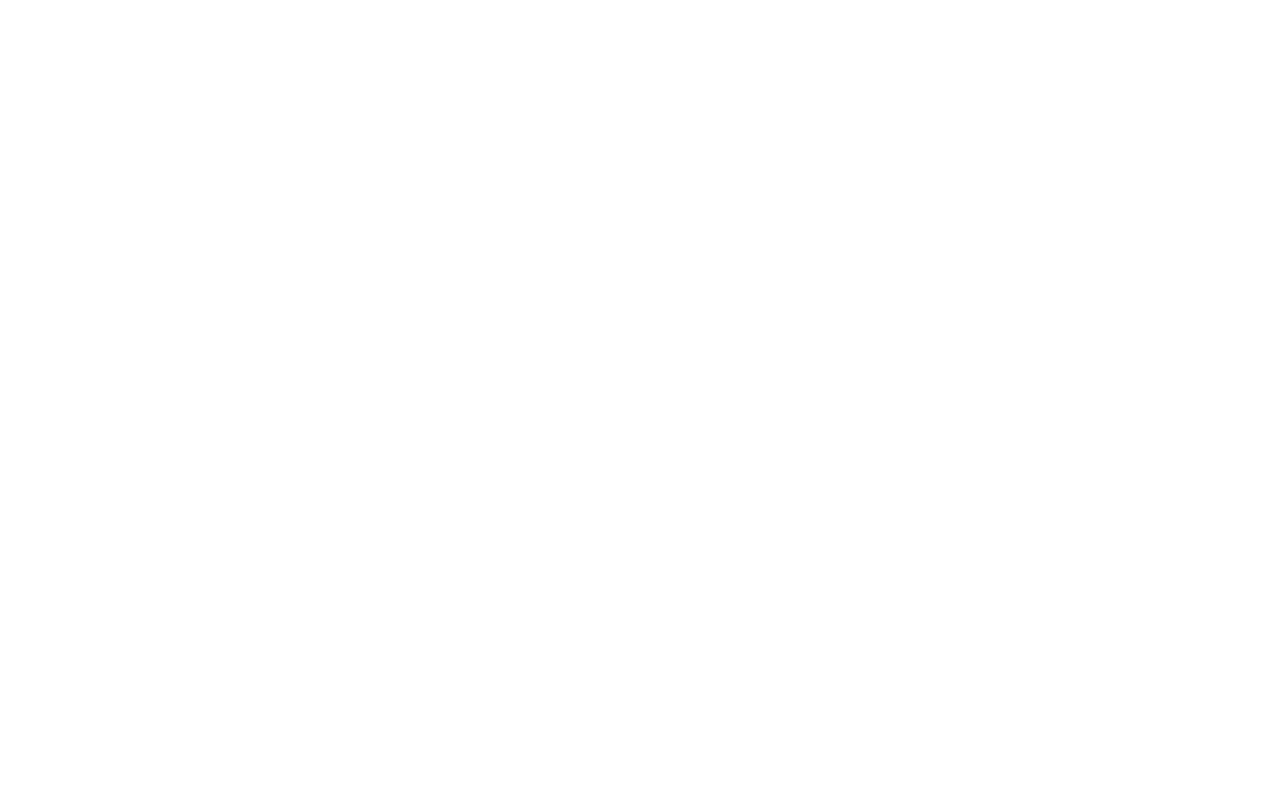
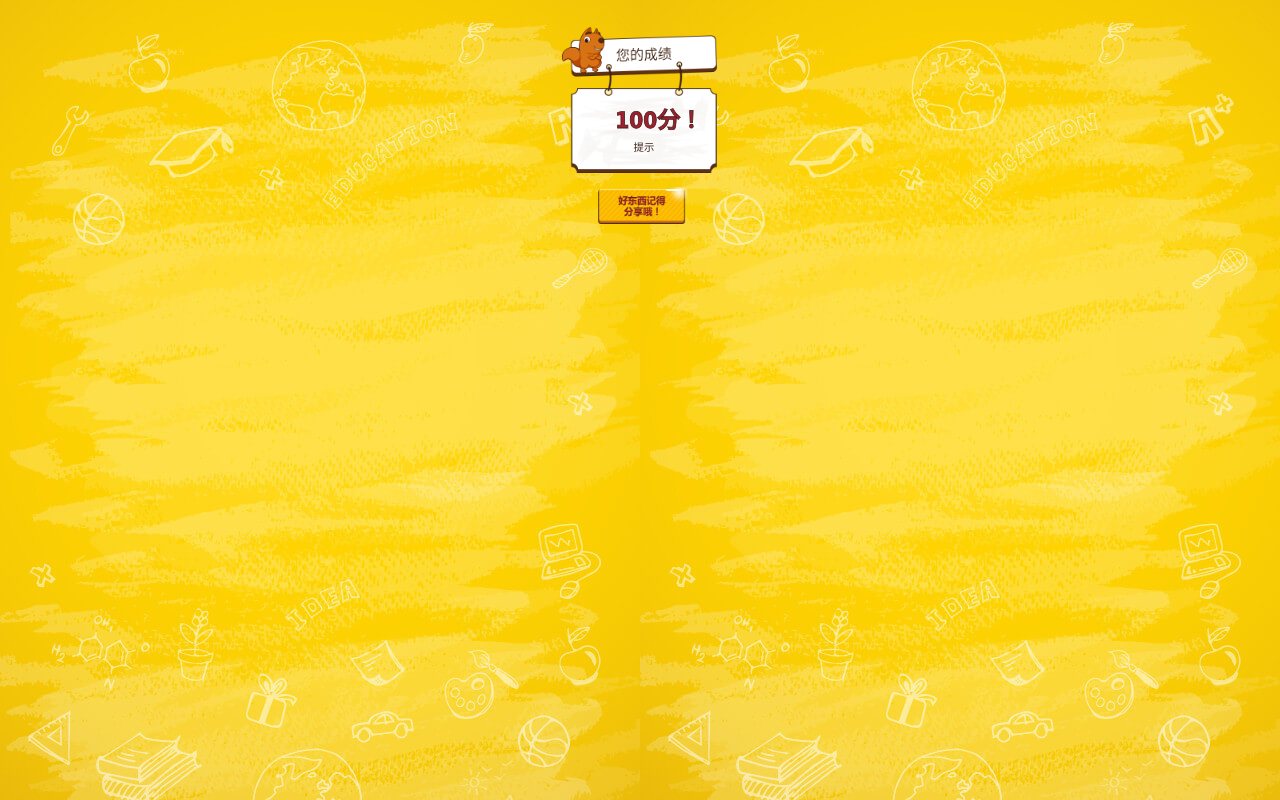
Before and after one commit to minghua233/cmh_fullstack, a Vue app in the folder vue/happy-fri/: page /score in a window 1280 px wide. Built offline with nearby package versions, Linux system fonts and the light colour scheme; the HTML template or start-up script is replaced by a standard one.

Commit message:
vuex 练习

```diff
--- a/vue/happy-fri/src/components/itemContainer.vue
+++ b/vue/happy-fri/src/components/itemContainer.vue
@@ -42,6 +42,12 @@
       <span
         class="next_item button_style"
         @click="nextItem"
+        v-if="itemNum < itemDetail.length"
+      ></span>
+      <span
+        class="submit_item button_style"
+        @click="submitAnswer"
+        v-else
       ></span>
     </div>
   </section>
@@ -49,7 +55,7 @@
 </template>
 
 <script>
-import { mapState } from 'vuex'
+import { mapState, mapActions } from 'vuex'
 export default {
   props: ['fatherComponent'],
   data() {
@@ -69,6 +75,7 @@ export default {
     ...mapState(['itemDetail', 'itemNum'])
   },
   methods: {
+    ...mapActions(['addNum']),
     chooseType(type) {
       switch (type) {
         case 0: return 'A'
@@ -88,12 +95,22 @@ export default {
         // 清除choosedNum
         // 保存答案，题目索引+1，跳到下一题
         this.choosedNum = null
-
+        this.addNum(this.choosedId)
+      } else {
+        alert('您还没有选择答案哦！')
+      }
+    },
+    // 到达最后一题，交卷
+    submitAnswer() {
+      if (this.choosedNum !== null) {
+        this.addNum(this.choosedId)
+        this.$router.push('/score')
       } else {
         alert('您还没有选择答案哦！')
       }
     }
   },
+
 }
 </script>
 
--- a/vue/happy-fri/src/router/index.js
+++ b/vue/happy-fri/src/router/index.js
@@ -14,6 +14,11 @@ const routes = [
     path: '/item',
     name: 'item',
     component: () => import('@/views/item')
+  },
+  {
+    path: '/score',
+    name: 'score',
+    component: () => import('@/views/score')
   }
 ]
 
--- a/vue/happy-fri/src/store/actions.js
+++ b/vue/happy-fri/src/store/actions.js
@@ -1,5 +1,8 @@
 export default {
-  addNum() {
-
+  addNum({ commit, state }, id) {
+    commit('REMEMBER_ANSWER', id)
+    if (state.itemNum < state.itemDetail.length) {
+      commit('ADD_ITEMNUM', 1)
+    }
   }
 }
--- a/vue/happy-fri/src/store/mutations.js
+++ b/vue/happy-fri/src/store/mutations.js
@@ -1,7 +1,12 @@
 const ADD_ITEMNUM = 'ADD_ITEMNUM'
+const REMEMBER_ANSWER = 'REMEMBER_ANSWER'
 export default {
   // 点击进入下一题
   [ADD_ITEMNUM] (state, num) {
     state.itemNum += num
+  },
+  // 记录答案
+  [REMEMBER_ANSWER] (state, id) {
+    state.answerId.push(id)
   }
 }
--- a/vue/happy-fri/src/views/score/index.vue
+++ b/vue/happy-fri/src/views/score/index.vue
@@ -0,0 +1,101 @@
+<template>
+  <div class="score">
+    <div class="your_scores_container">
+      <header class="your_scores">
+        <span class="score_num">100</span>
+        <span class="fenshu">分！</span>
+      </header>
+      <div class="result_tip">提示</div>
+    </div>
+    <div class="share_button"></div>
+  </div>
+
+</template>
+
+<script>
+export default {
+
+}
+</script>
+
+<style lang="less">
+body {
+  background-image: url(../../images/4-1.jpg);
+  padding-top: 1.2rem;
+}
+.your_scores_container {
+  width: 9.7rem;
+  height: 9.1rem;
+  background: url(../../images/4-2.png) no-repeat;
+  background-size: 100% 100%;
+  margin: 0 auto 0;
+  position: relative;
+  .your_scores {
+    position: absolute;
+    width: 100%;
+    text-indent: 3.3rem;
+    top: 4.7rem;
+    font-size: 1.4rem;
+    font-weight: 900;
+    -webkit-text-stroke: 0.05rem #412318;
+    font-family: "Microsoft YaHei";
+    .score_num {
+      font-family: Tahoma, Helvetica, Arial;
+      color: #a51d31;
+    }
+    .fenshu {
+      color: #a51d31;
+    }
+  }
+  .result_tip {
+    position: absolute;
+    top: 7rem;
+    width: 9rem;
+    left: 0.6rem;
+    color: #3e2415;
+    font-size: 0.65rem;
+    text-align: center;
+  }
+}
+.share_button {
+  width: 6.025rem;
+  height: 2.4rem;
+  margin: 0.8rem auto 0;
+  background: url(../../images/4-3.png) no-repeat 0.4rem 0;
+  background-size: 5.825rem 100%;
+}
+.share_code {
+  width: 5.3rem;
+  margin: 1.5rem auto 0;
+  .share_header {
+    color: #664718;
+    font-size: 0.475rem;
+    font-family: "Microsoft YaHei";
+    width: 7rem;
+    font-weight: 500;
+  }
+  .code_img {
+    height: 5.3rem;
+    width: 5.3rem;
+    margin-top: 0.5rem;
+  }
+}
+.share_cover {
+  position: fixed;
+  bottom: 0;
+  right: 0;
+  top: 0;
+  left: 0;
+  background: url(../../images/5-1.png) no-repeat;
+  background-size: 100% 100%;
+  opacity: 0.92;
+}
+.share_img {
+  height: 10.975rem;
+  width: 11.95rem;
+  position: fixed;
+  top: 0.5rem;
+  left: 50%;
+  margin-left: -5.975rem;
+}
+</style>
```
